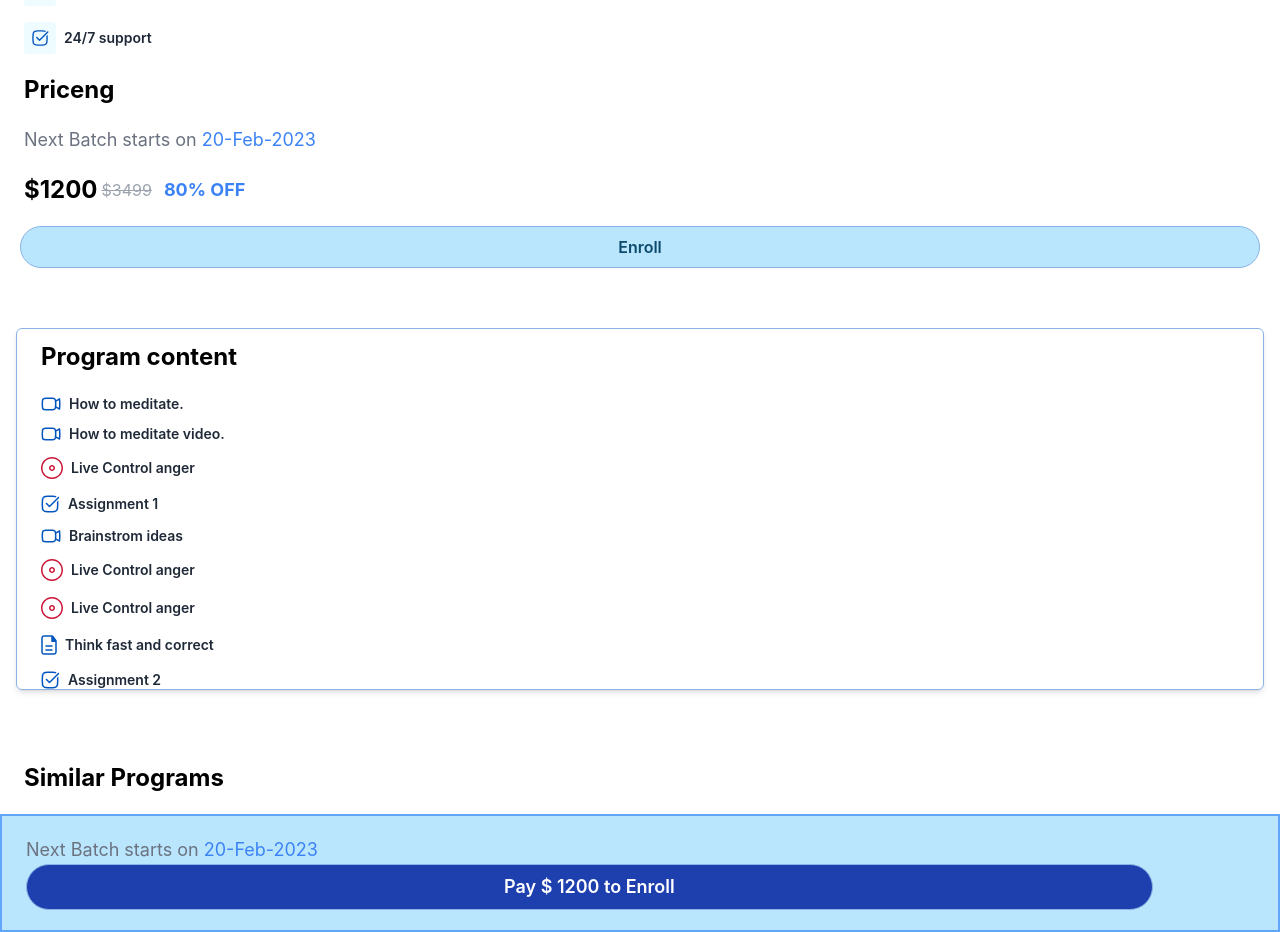
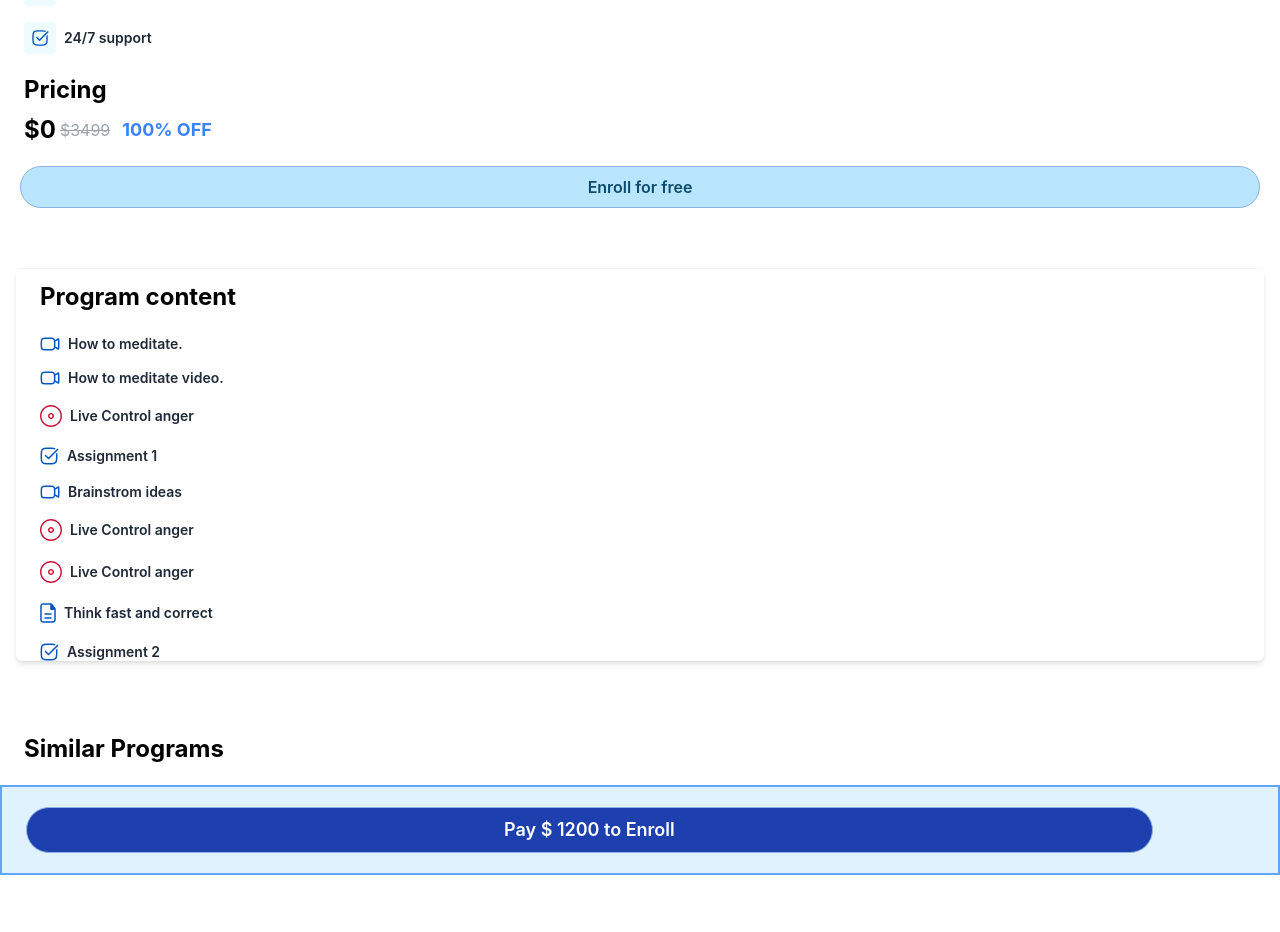
Before and after one commit to Ashish558/ivory-fe, a React (Create React App) app: page /enroll in a window 1280 px wide. Shown: the part 1321-2253 px from the top of the page. After the commit the page ends 2196 px from the top, so only its background shows below. Built offline with nearby package versions, Linux system fonts and the light colour scheme; no server answers.

Commit message:
added free, reg and paid conteng conditionaly

```diff
--- a/src/pages/Enroll/Enroll.jsx
+++ b/src/pages/Enroll/Enroll.jsx
@@ -12,6 +12,8 @@ import zoom from "../../assets/images/enroll/zoom.svg";
 import zoom2 from "../../assets/images/enroll/zoom2.svg";
 
 const Enroll = () => {
+    //enrollType "", "reg", "free"
+    const [enrollType, setEnrollType] = React.useState("free");
   return (
     <div>
       <div className="flex flex-col gap-5 mb-20 sm:mb-0">
@@ -67,7 +69,12 @@ const Enroll = () => {
             </div>
           </div>
         </div>
-        <div className="text-2xl font-bold text-black ml-6">Priceng</div>
+        <div className="flex flex-col gap-2">
+          <div className="text-2xl font-bold text-black ml-6">Pricing</div>
+          {enrollType === "free" ? (
+            ""
+          ) : (
+            <div>
               <div className="text-gray-500 text-lg ml-6">
                 Next Batch starts on
                 <span className="text-blue-500"> 20-Feb-2023</span>
@@ -79,17 +86,52 @@ const Enroll = () => {
                 </span>{" "}
                 <span className="text-blue-500 text-lg ml-2">80% OFF</span>
               </div>
+            </div>
+                  )}
+                  {enrollType === "free" && (
+                      <div className="text-2xl font-bold text-black ml-6 flex items-center gap-1">
+                          $0{" "}
+                          <span className="text-gray-400 line-through font-normal text-base">
+                              $3499
+                          </span>{" "}
+                          <span className="text-blue-500 text-lg ml-2">100% OFF</span>
+                      </div>)}
+
+          {enrollType === "reg" && (
+            <div className="text-yellow-600 text-md mx-6">
+              To participate in the program, simply register for free. Once
+              batches are scheduled, you will be notified. If the timings align
+              with your schedule, you can choose to enroll in one of the
+              available batches by making a payment
+            </div>
+          )}
+        </div>
+        {enrollType === "" && (
           <button className="bg-sky-200 text-sky-900 font-semibold py-2 px-4 rounded-full border border-blue-400 mb-10 mx-5">
             {" "}
             Enroll
           </button>
-        <div className=" mx-4 shadow-md rounded-md border-gray-300 border mb-10">
+        )}
+        {enrollType === "reg" && (
+          <button className="bg-sky-200 text-sky-900 font-semibold py-2 px-4 rounded-full border border-blue-400 mb-10 mx-5">
+            {" "}
+            Register for free
+          </button>
+        )}
+        {enrollType === "free" && (
+          <button className="bg-sky-200 text-sky-900 font-semibold py-2 px-4 rounded-full border border-blue-400 mb-10 mx-5">
+            {" "}
+            Enroll for free
+          </button>
+        )}
+
+        <div className=" mx-4 shadow-md rounded-md mb-10 border-t border-gray-100">
           <div className="text-2xl font-bold text-black ml-6 mt-3">
             Program content
           </div>
           <div className="">
             <div className="flex flex-col gap-6 mb-5 sm:mb-0 mt-6 ml-6">
-              <ul className=" flex  flex-col gap-4 leading-none text-sm">
+              <ul className=" flex  flex-col gap-5 leading-none text-sm">
                 <li className="mr-8 flex justify-start items-center gap-2 text-normal font-semibold">
                   <img src={zoom2} alt="" />
                   How to meditate.
@@ -135,10 +177,15 @@ const Enroll = () => {
             Similar Programs
           </div>
         </div>
-        <div className="enrollFooter bg-sky-200 border-2 border-blue-400 flex flex-col py-5">
+        <div className="enrollFooter bg-sky-100 border-2 border-blue-400 flex flex-col py-5">
           <div className="text-gray-500 text-lg ml-6">
-            Next Batch starts on
+            {enrollType === "" && (
+              <span>
+                Batch starts
                 <span className="text-blue-500"> 20-Feb-2023</span>
+              </span>
+            )}
+
             <button className="bg-blue-800 text-white font-semibold py-2 w-[90%] rounded-full border mx-auto  self-center">
               {" "}
               Pay $ 1200 to Enroll
```
Lines whose indentation alone changed are shown as unchanged.
